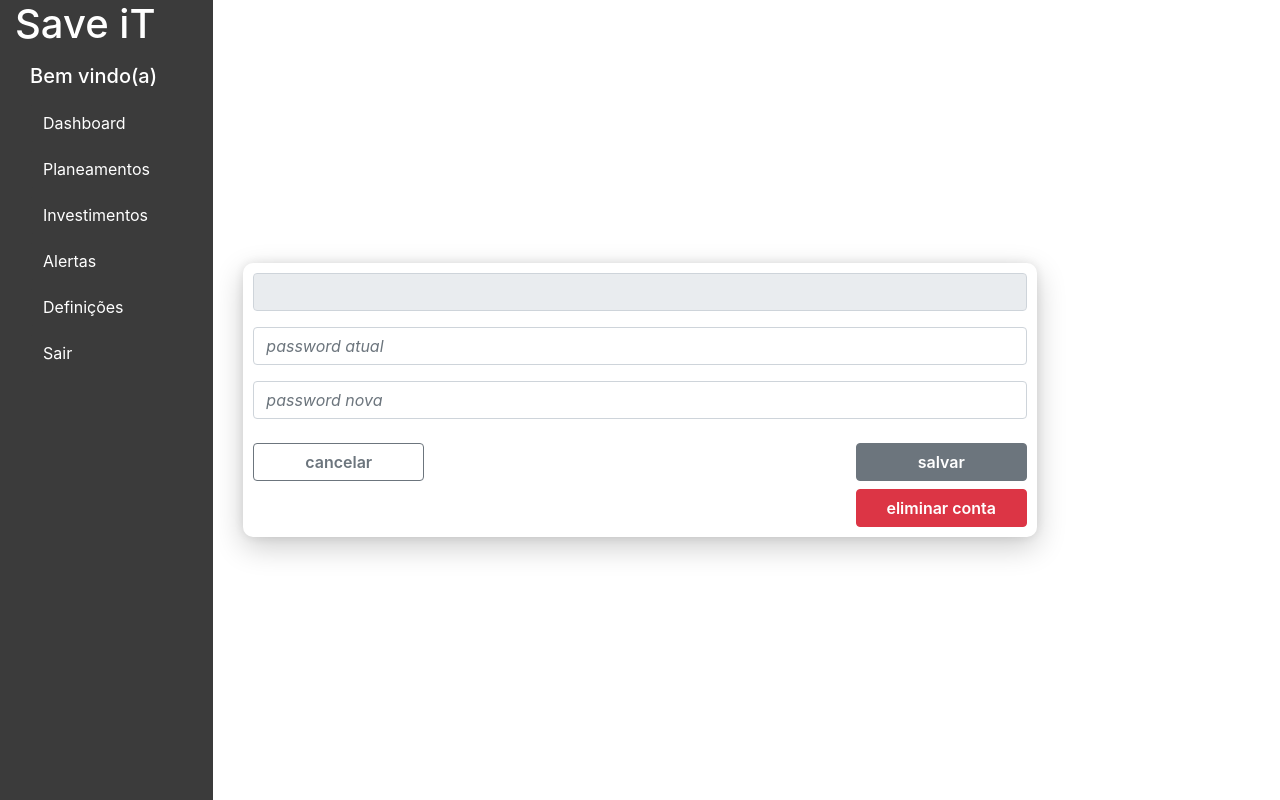
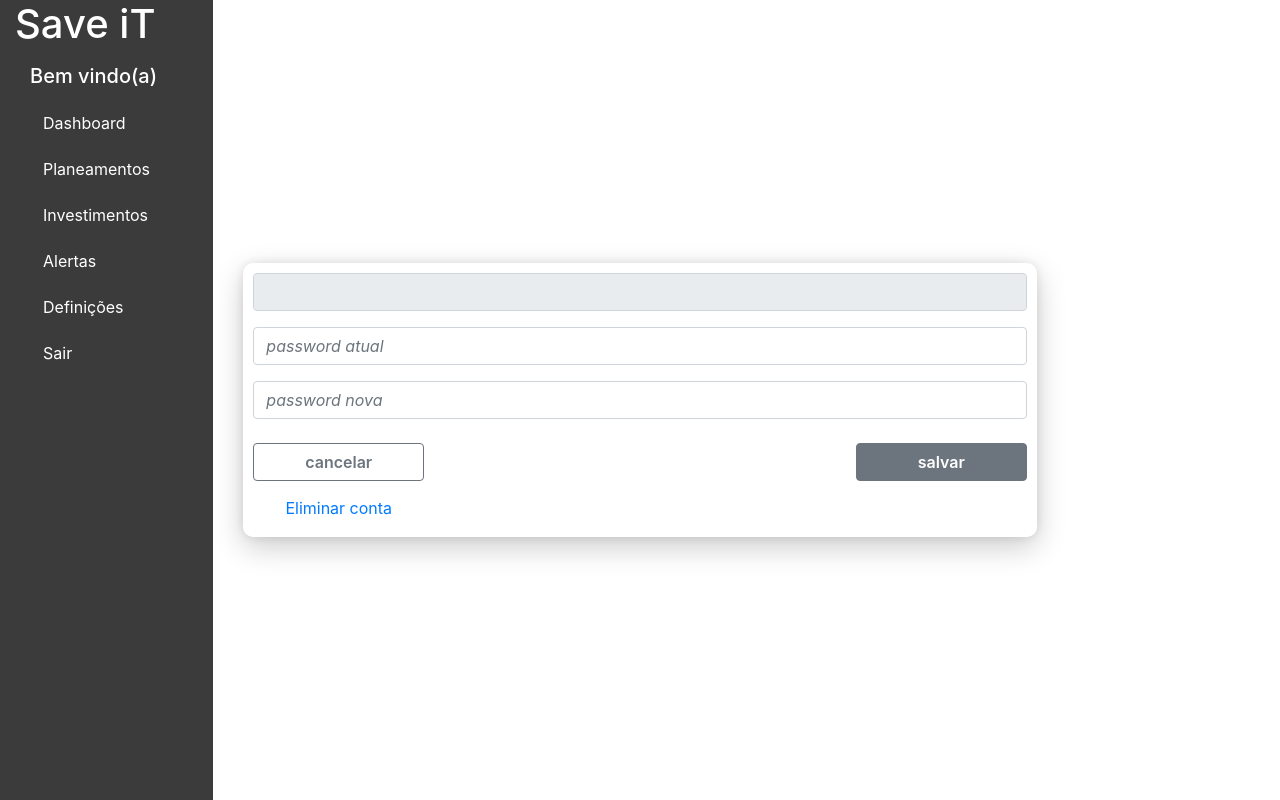
Before and after one commit to SaveItSoftwareDev/saveitapp, a React (Create React App) app: page /definicoes in a window 1280 px wide. Built offline with nearby package versions, Linux system fonts and the light colour scheme; no server answers; sample sign-in values are in the browser's storage.

Commit message:
eliminar conta

```diff
--- a/src/pages/defenicoes/defenicoes.page.tsx
+++ b/src/pages/defenicoes/defenicoes.page.tsx
@@ -32,6 +32,11 @@ interface IDefinicoesMessage {
 
 export const DefinicoesPage: React.FC<IDefinicoesPageProps> = (props) => {
   const history = useHistory();
+
+  const [eliminarContaData, setEliminarContaData] = React.useState<{
+    showForm: boolean;
+    current_password: string;
+  }>({ showForm: false, current_password: "" });
 
   // este effect serve para verificar se o user está logado (usa uma função que verifica se existe um token em localstorage)
   // caso o user n esteja logado é mandado para a página de login
@@ -273,15 +278,46 @@ export const DefinicoesPage: React.FC<IDefinicoesPageProps> = (props) => {
                   )}
                 </Formik>
                 <BS.Row className="justify-content-between mt-2">
-                  <BS.Col lg={9}></BS.Col>
                   <BS.Col lg={3}>
+                    <BS.Button
+                      variant="link"
+                      className="w-100 botao-registo"
+                      onClick={() => {
+                        setEliminarContaData({
+                          ...eliminarContaData,
+                          showForm: true,
+                        });
+                      }}
+                    >
+                      Eliminar conta
+                    </BS.Button>
+                  </BS.Col>
+                  <BS.Col lg={6}>
+                    {eliminarContaData.showForm && (
+                      <BS.Form.Control
+                        className="italico"
+                        type="password"
+                        name="current_password"
+                        placeholder="password atual"
+                        onChange={(e) => {
+                          setEliminarContaData({
+                            ...eliminarContaData,
+                            current_password: e.target.value,
+                          });
+                        }}
+                        value={eliminarContaData.current_password}
+                      />
+                    )}
+                  </BS.Col>
+                  <BS.Col lg={3}>
+                    {eliminarContaData.showForm && (
                       <BS.Button
                         variant="danger"
                         type="button"
                         className="w-100 negrito"
                         onClick={() => {
                           SERVICE.methods
-                          .delete()
+                            .delete(eliminarContaData.current_password)
                             .then((result) => {
                               console.log("ELIMINADO COM SUCESSO!");
                               localStorage.clear();
@@ -298,6 +334,7 @@ export const DefinicoesPage: React.FC<IDefinicoesPageProps> = (props) => {
                       >
                         eliminar conta
                       </BS.Button>
+                    )}
                   </BS.Col>
                 </BS.Row>
               </S.FormContainer>
--- a/src/pages/defenicoes/defenicoes.service.tsx
+++ b/src/pages/defenicoes/defenicoes.service.tsx
@@ -31,12 +31,13 @@ export const SERVICE = {
       );
     },
 
-    delete: () => {
+    delete: (current_password: string) => {
       return axios.delete(
         `http://127.0.0.1:8000/${SERVICE.routes.delete}/`,
 
         {
           headers,
+          data: { current_password },
         }
       );
     },
```
Also changed, not shown: 1 other file (tests, documents, lock files or other folders). Lines whose indentation alone changed are shown as unchanged.
